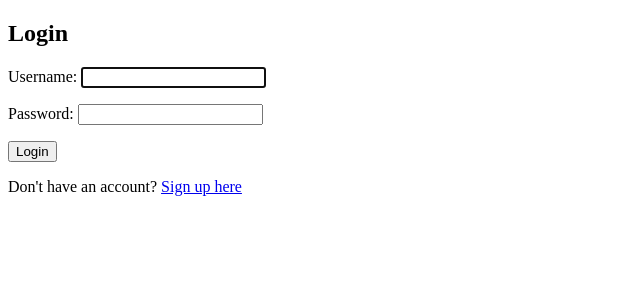
After one commit to mokshada151999/NotesApp, a Django app: page /login/ in a window 1280 px wide. The commit adds this page. Shown: the top 300 px of the page, without its empty margins (0-640 px from the left). Run offline with Django 5.2, Linux system fonts and the light colour scheme.

Commit message:
Add authentication with signup, login, and logout functionality

```diff
--- /dev/null
+++ b/notes/templates/notes/login.html
@@ -0,0 +1,15 @@
+<!DOCTYPE html>
+<html>
+<head>
+    <title>Login - Notes App</title>
+</head>
+<body>
+    <h2>Login</h2>
+    <form method="POST">
+        {% csrf_token %}
+        {{ form.as_p }}
+        <button type="submit">Login</button>
+    </form>
+    <p>Don't have an account? <a href="{% url 'signup' %}">Sign up here</a></p>
+</body>
+</html>
--- a/notes/urls.py
+++ b/notes/urls.py
@@ -3,4 +3,7 @@ from . import views
 
 urlpatterns = [
     path('', views.home, name='home'),
+    path('signup/', views.signup_view, name='signup'),
+    path('login/', views.login_view, name='login'),
+    path('logout/', views.logout_view, name='logout'),
 ]
--- a/notes/views.py
+++ b/notes/views.py
@@ -1,4 +1,45 @@
-from django.shortcuts import render
+from django.shortcuts import render, redirect
+from django.contrib.auth import authenticate, login, logout
+from django.contrib.auth.forms import UserCreationForm, AuthenticationForm
+from django.contrib import messages
+from django.contrib.auth.decorators import login_required
 
+
+@login_required
 def home(request):
     return render(request, 'notes/home.html')
+
+# Signup View
+def signup_view(request):
+    if request.method == 'POST':
+        form = UserCreationForm(request.POST)
+        if form.is_valid():
+            form.save()
+            messages.success(request, 'Account created successfully! Please log in.')
+            return redirect('login')
+        else:
+            messages.error(request, 'Error in creating account. Please try again.')
+    else:
+        form = UserCreationForm()
+    return render(request, 'notes/signup.html', {'form': form})
+
+# Login View
+def login_view(request):
+    if request.method == 'POST':
+        form = AuthenticationForm(request, data=request.POST)
+        if form.is_valid():
+            user = form.get_user()
+            login(request, user)
+            messages.success(request, f'Welcome back, {user.username}!')
+            return redirect('home')
+        else:
+            messages.error(request, 'Invalid username or password.')
+    else:
+        form = AuthenticationForm()
+    return render(request, 'notes/login.html', {'form': form})
+
+# Logout View
+def logout_view(request):
+    logout(request)
+    messages.info(request, 'You have successfully logged out.')
+    return redirect('login')
--- a/notes_app/settings.py
+++ b/notes_app/settings.py
@@ -122,3 +122,5 @@ STATIC_URL = 'static/'
 # https://docs.djangoproject.com/en/5.1/ref/settings/#default-auto-field
 
 DEFAULT_AUTO_FIELD = 'django.db.models.BigAutoField'
+
+LOGIN_URL = 'login'
```
Also changed, not shown: notes/templates/notes/home.html (+14 -0 lines), notes/templates/notes/signup.html (added, +15 -0 lines).
